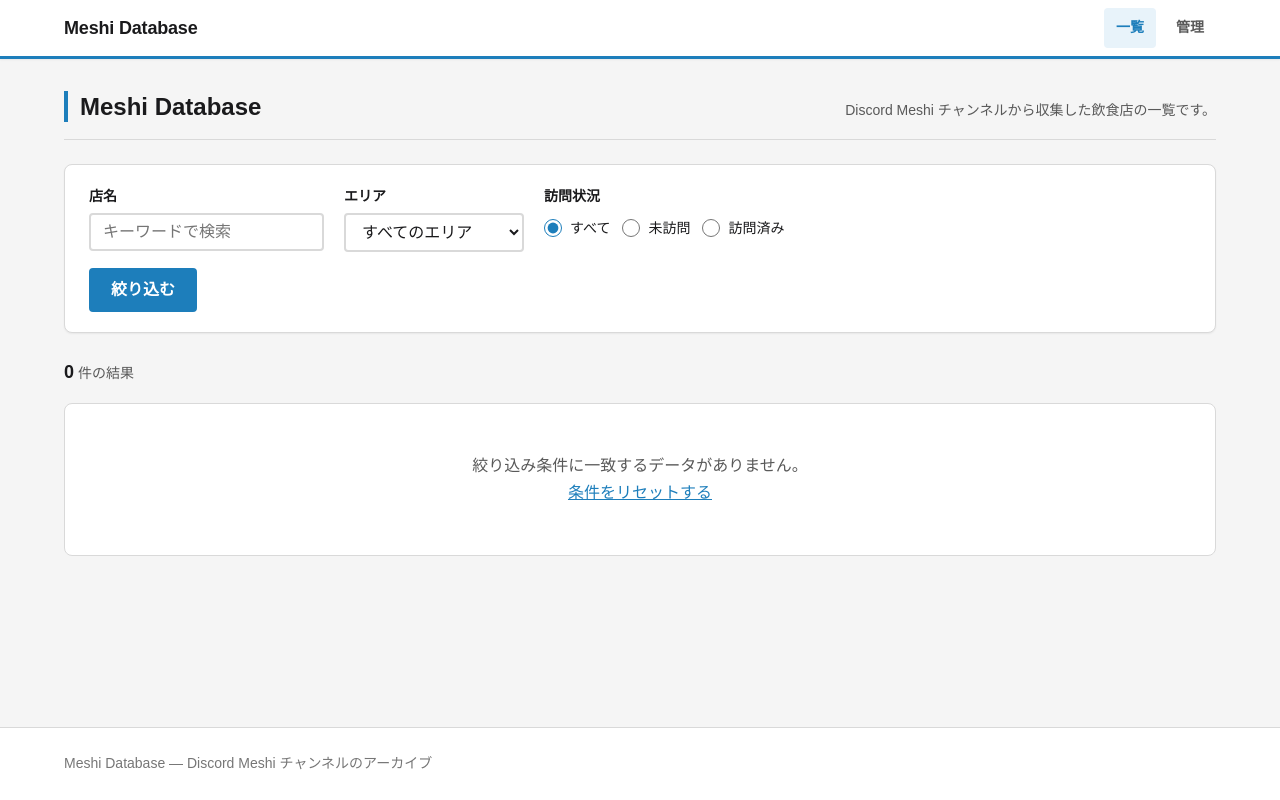
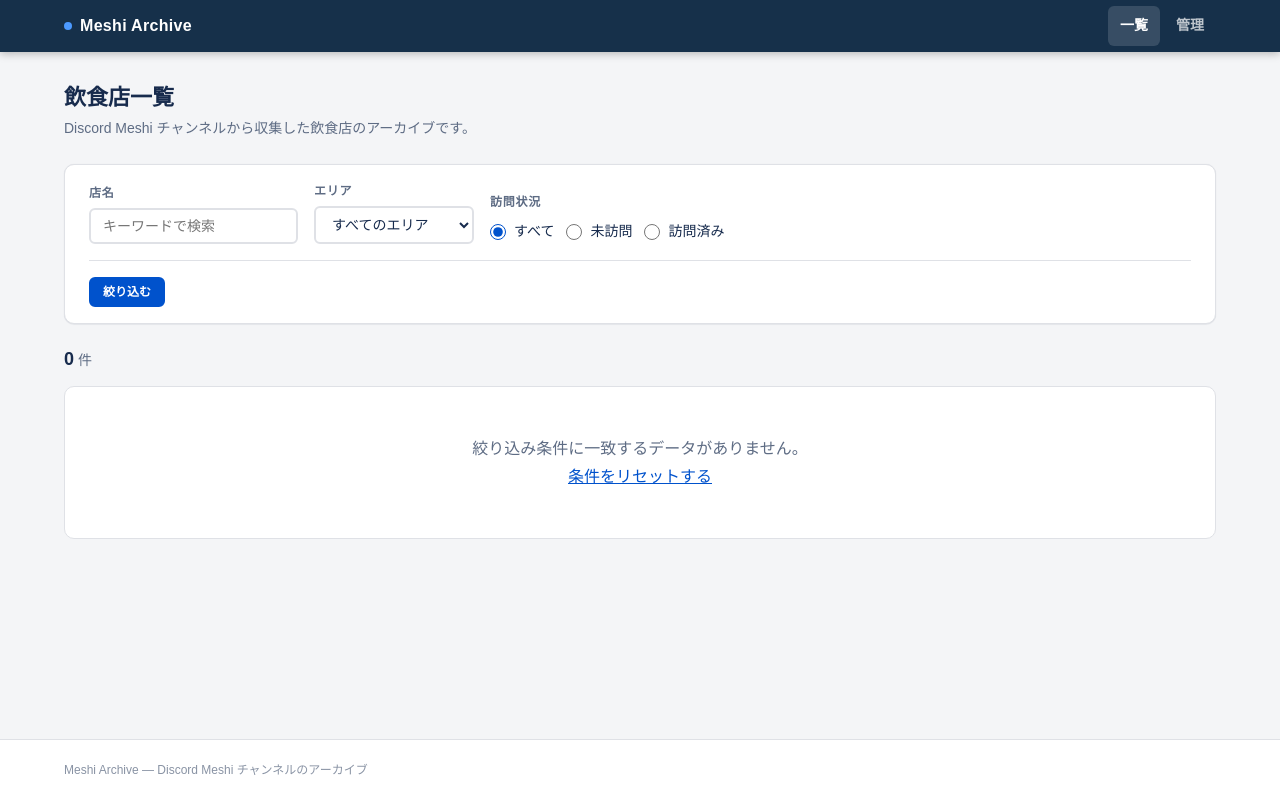
Before and after one commit to syamo-game/meshi-archive, a FastAPI app: page / in a window 1280 px wide. Run offline with FastAPI, Linux system fonts and the light colour scheme; some web fonts are replaced.

Commit message:
feat: rebrand to Meshi Archive and redesign UI (ServiceNow inspired)
- Rename all occurrences of "Meshi Database" to "Meshi Archive"
- Dark navy header (#16304A) replacing the white header
- Updated primary color palette (Atlassian/SN blue #0052CC)
- Pill-shaped category tags and fully-rounded status badges
- Layered Atlassian-style shadows and cleaner border tokens
- Filter toolbar with uppercase label styling
- Table redesign: compact uppercase headers, hover highlight

Co-Authored-By: Claude Sonnet 4.6 <noreply@anthropic.com>

```diff
--- a/web/static/css/style.css
+++ b/web/static/css/style.css
@@ -8,58 +8,69 @@
    Custom properties (design tokens)
    -------------------------------------------------------------------------- */
 :root {
-  /* Colors */
-  --color-primary:        #1D7EBB;
-  --color-primary-dark:   #145f8e;
-  --color-primary-light:  #e8f3fa;
-  --color-danger:         #C62827;
-  --color-danger-light:   #fdf0f0;
-  --color-success:        #1B873B;
-  --color-success-light:  #eef7f1;
-  --color-warning:        #D07B00;
-  --color-warning-light:  #fdf5e6;
+  /* Brand / Primary */
+  --color-primary:        #0052CC;
+  --color-primary-dark:   #003E99;
+  --color-primary-light:  #DEEBFF;
+  --color-primary-mid:    #0065FF;
 
-  --color-text:           #1A1A1C;
-  --color-text-secondary: #595959;
-  --color-text-muted:     #767676; /* min 4.5:1 contrast on white */
-  --color-link:           #1D7EBB;
-  --color-link-visited:   #6B3FA0;
+  /* Semantic */
+  --color-danger:         #DE350B;
+  --color-danger-light:   #FFEBE6;
+  --color-success:        #006644;
+  --color-success-light:  #E3FCEF;
+  --color-warning:        #FF8B00;
+  --color-warning-light:  #FFFAE6;
 
-  --color-bg:             #F5F5F5;
-  --color-surface:        #ffffff;
-  --color-border:         #D9D9D9;
-  --color-border-focus:   #1D7EBB;
+  /* Text */
+  --color-text:           #172B4D;
+  --color-text-secondary: #5E6C84;
+  --color-text-muted:     #8993A4;
+  --color-link:           #0052CC;
+  --color-link-visited:   #5243AA;
+
+  /* Surface */
+  --color-bg:             #F4F5F7;
+  --color-surface:        #FFFFFF;
+  --color-border:         #DFE1E6;
+  --color-border-focus:   #4C9AFF;
+
+  /* Header (dark navy) */
+  --color-header-bg:      #16304A;
+  --color-header-surface: #1D3D5C;
 
   /* Typography */
   --font-family: 'BIZ UDPGothic', 'Noto Sans JP', 'Hiragino Kaku Gothic ProN',
                  'Meiryo', sans-serif;
-  --font-size-base:  1rem;      /* 16px */
-  --font-size-sm:    0.875rem;  /* 14px */
-  --font-size-xs:    0.75rem;   /* 12px */
-  --font-size-lg:    1.125rem;  /* 18px */
-  --font-size-xl:    1.5rem;    /* 24px */
-  --font-size-2xl:   2rem;      /* 32px */
+  --font-size-base:  1rem;
+  --font-size-sm:    0.875rem;
+  --font-size-xs:    0.75rem;
+  --font-size-lg:    1.125rem;
+  --font-size-xl:    1.375rem;
+  --font-size-2xl:   1.75rem;
   --line-height:     1.7;
 
   /* Spacing (4px grid) */
-  --space-1:  0.25rem;   /* 4px */
-  --space-2:  0.5rem;    /* 8px */
-  --space-3:  0.75rem;   /* 12px */
-  --space-4:  1rem;      /* 16px */
-  --space-5:  1.25rem;   /* 20px */
-  --space-6:  1.5rem;    /* 24px */
-  --space-8:  2rem;      /* 32px */
-  --space-10: 2.5rem;    /* 40px */
-  --space-12: 3rem;      /* 48px */
+  --space-1:  0.25rem;
+  --space-2:  0.5rem;
+  --space-3:  0.75rem;
+  --space-4:  1rem;
+  --space-5:  1.25rem;
+  --space-6:  1.5rem;
+  --space-8:  2rem;
+  --space-10: 2.5rem;
+  --space-12: 3rem;
 
   /* Layout */
   --container-max: 1200px;
-  --radius:        4px;
-  --radius-lg:     8px;
+  --radius:        6px;
+  --radius-lg:     10px;
+  --radius-full:   9999px;
 
-  /* Shadows */
-  --shadow-sm: 0 1px 2px rgba(0, 0, 0, 0.06);
-  --shadow:    0 1px 4px rgba(0, 0, 0, 0.10);
+  /* Shadows — Atlassian/SN style (layered) */
+  --shadow-sm: 0 1px 1px rgba(9,30,66,0.06), 0 0 1px rgba(9,30,66,0.10);
+  --shadow:    0 3px 8px rgba(9,30,66,0.10), 0 0 1px rgba(9,30,66,0.08);
+  --shadow-md: 0 8px 16px rgba(9,30,66,0.12), 0 0 1px rgba(9,30,66,0.10);
 }
 
 /* --------------------------------------------------------------------------
@@ -154,40 +160,53 @@ img, svg {
 }
 
 /* --------------------------------------------------------------------------
-   Site header
+   Site header — dark navy (ServiceNow style)
    -------------------------------------------------------------------------- */
 .site-header {
-  background: var(--color-surface);
-  border-bottom: 3px solid var(--color-primary);
+  background: var(--color-header-bg);
   position: sticky;
   top: 0;
   z-index: 100;
-  box-shadow: var(--shadow-sm);
+  box-shadow: 0 2px 8px rgba(0,0,0,0.25);
 }
 
 .site-header__inner {
   display: flex;
   align-items: center;
   justify-content: space-between;
-  height: 56px;
+  height: 52px;
   gap: var(--space-4);
 }
 
 .site-header__logo {
-  font-size: var(--font-size-lg);
+  font-size: var(--font-size-base);
   font-weight: 700;
-  color: var(--color-text);
+  color: #fff;
   text-decoration: none;
-  letter-spacing: -0.01em;
+  letter-spacing: 0.02em;
   white-space: nowrap;
+  display: flex;
+  align-items: center;
+  gap: var(--space-2);
 }
+
+.site-header__logo::before {
+  content: '';
+  display: inline-block;
+  width: 8px;
+  height: 8px;
+  background: #4C9AFF;
+  border-radius: var(--radius-full);
+  flex-shrink: 0;
+}
+
 .site-header__logo:hover {
-  color: var(--color-primary);
+  color: rgba(255,255,255,0.85);
 }
 
 .site-nav ul {
   display: flex;
-  gap: var(--space-2);
+  gap: var(--space-1);
   list-style: none;
 }
 
@@ -195,19 +214,21 @@ img, svg {
   display: inline-block;
   padding: var(--space-2) var(--space-3);
   font-size: var(--font-size-sm);
-  font-weight: 700;
-  color: var(--color-text-secondary);
+  font-weight: 600;
+  color: rgba(255,255,255,0.72);
   text-decoration: none;
   border-radius: var(--radius);
   transition: background 0.15s, color 0.15s;
 }
+
 .site-nav a:hover {
-  background: var(--color-primary-light);
-  color: var(--color-primary);
+  background: rgba(255,255,255,0.10);
+  color: #fff;
 }
+
 .site-nav a[aria-current="page"] {
-  color: var(--color-primary);
-  background: var(--color-primary-light);
+  color: #fff;
+  background: rgba(255,255,255,0.14);
 }
 
 /* --------------------------------------------------------------------------
@@ -220,11 +241,11 @@ img, svg {
 }
 
 .site-footer__inner {
-  padding-block: var(--space-6);
+  padding-block: var(--space-5);
 }
 
 .site-footer__text {
-  font-size: var(--font-size-sm);
+  font-size: var(--font-size-xs);
   color: var(--color-text-muted);
 }
 
@@ -233,12 +254,10 @@ img, svg {
    -------------------------------------------------------------------------- */
 .page-header {
   display: flex;
-  align-items: baseline;
+  align-items: center;
   justify-content: space-between;
   gap: var(--space-4);
   margin-bottom: var(--space-6);
-  padding-bottom: var(--space-4);
-  border-bottom: 1px solid var(--color-border);
   flex-wrap: wrap;
 }
 
@@ -246,8 +265,6 @@ img, svg {
   font-size: var(--font-size-xl);
   font-weight: 700;
   color: var(--color-text);
-  border-left: 4px solid var(--color-primary);
-  padding-left: var(--space-3);
   line-height: 1.3;
 }
 
@@ -267,14 +284,14 @@ img, svg {
   gap: var(--space-2);
   padding: var(--space-2) var(--space-5);
   font-family: var(--font-family);
-  font-size: var(--font-size-base);
+  font-size: var(--font-size-sm);
   font-weight: 700;
   line-height: 1.5;
   border-radius: var(--radius);
   border: 2px solid transparent;
   cursor: pointer;
   text-decoration: none;
-  transition: background 0.15s, color 0.15s, border-color 0.15s;
+  transition: background 0.12s, color 0.12s, border-color 0.12s, box-shadow 0.12s;
   white-space: nowrap;
 }
 
@@ -313,12 +331,12 @@ img, svg {
   border-color: var(--color-danger);
 }
 .btn--danger:hover {
-  background: #a31f1f;
-  border-color: #a31f1f;
+  background: #bf2600;
+  border-color: #bf2600;
 }
 
 .btn--sm {
-  font-size: var(--font-size-sm);
+  font-size: var(--font-size-xs);
   padding: var(--space-1) var(--space-3);
 }
 
@@ -327,29 +345,31 @@ img, svg {
 }
 
 /* --------------------------------------------------------------------------
-   Filter form
+   Filter form — toolbar style
    -------------------------------------------------------------------------- */
 .filter-section {
   background: var(--color-surface);
   border: 1px solid var(--color-border);
   border-radius: var(--radius-lg);
-  padding: var(--space-5) var(--space-6);
-  margin-bottom: var(--space-6);
+  padding: var(--space-4) var(--space-6);
+  margin-bottom: var(--space-5);
   box-shadow: var(--shadow-sm);
 }
 
 .filter-form__fields {
   display: flex;
   flex-wrap: wrap;
-  gap: var(--space-5);
-  align-items: flex-start;
-  margin-bottom: var(--space-4);
+  gap: var(--space-4);
+  align-items: flex-end;
 }
 
 .filter-form__actions {
   display: flex;
-  gap: var(--space-3);
+  gap: var(--space-2);
   align-items: center;
+  padding-top: var(--space-4);
+  border-top: 1px solid var(--color-border);
+  margin-top: var(--space-4);
 }
 
 /* --------------------------------------------------------------------------
@@ -362,35 +382,39 @@ img, svg {
 }
 
 .form-label {
-  font-size: var(--font-size-sm);
+  font-size: var(--font-size-xs);
   font-weight: 700;
-  color: var(--color-text);
+  color: var(--color-text-secondary);
+  text-transform: uppercase;
+  letter-spacing: 0.06em;
 }
 
 .form-label__note {
   font-weight: 400;
-  color: var(--color-text-secondary);
+  color: var(--color-text-muted);
   margin-left: var(--space-2);
+  text-transform: none;
+  letter-spacing: normal;
 }
 
 .form-select,
 .form-input {
   font-family: var(--font-family);
-  font-size: var(--font-size-base);
+  font-size: var(--font-size-sm);
   color: var(--color-text);
   background: var(--color-surface);
   border: 2px solid var(--color-border);
   border-radius: var(--radius);
   padding: var(--space-2) var(--space-3);
-  transition: border-color 0.15s;
-  min-width: 180px;
+  transition: border-color 0.12s, box-shadow 0.12s;
+  min-width: 160px;
 }
 
 .form-select:focus,
 .form-input:focus {
   border-color: var(--color-border-focus);
   outline: none;
-  box-shadow: 0 0 0 3px rgba(29, 126, 187, 0.2);
+  box-shadow: 0 0 0 2px rgba(76, 154, 255, 0.3);
 }
 
 .form-select:hover,
@@ -414,11 +438,15 @@ img, svg {
   border: none;
 }
 
-.form-fieldset legend {
-  font-size: var(--font-size-sm);
+.form-fieldset legend,
+.form-fieldset .form-label {
+  font-size: var(--font-size-xs);
   font-weight: 700;
-  color: var(--color-text);
+  color: var(--color-text-secondary);
+  text-transform: uppercase;
+  letter-spacing: 0.06em;
   margin-bottom: var(--space-2);
+  display: block;
 }
 
 .radio-group {
@@ -432,12 +460,13 @@ img, svg {
   align-items: center;
   gap: var(--space-2);
   font-size: var(--font-size-sm);
+  color: var(--color-text);
   cursor: pointer;
 }
 
 .radio-label input[type="radio"] {
-  width: 18px;
-  height: 18px;
+  width: 16px;
+  height: 16px;
   accent-color: var(--color-primary);
   cursor: pointer;
   flex-shrink: 0;
@@ -457,7 +486,7 @@ img, svg {
   align-items: center;
   justify-content: space-between;
   gap: var(--space-4);
-  margin-bottom: var(--space-4);
+  margin-bottom: var(--space-3);
   flex-wrap: wrap;
 }
 
--- a/web/static/js/main.js
+++ b/web/static/js/main.js
@@ -1,4 +1,4 @@
-// Meshi Database — minimal progressive enhancement
+// Meshi Archive — minimal progressive enhancement
 // All features work without JS. JS adds convenience only.
 
 (function () {
--- a/web/templates/admin.html
+++ b/web/templates/admin.html
@@ -1,6 +1,6 @@
 {% extends "base.html" %}
 
-{% block title %}管理 — Meshi Database{% endblock %}
+{% block title %}管理 — Meshi Archive{% endblock %}
 
 {% block content %}
 <div class="page-header">
--- a/web/templates/admin_login.html
+++ b/web/templates/admin_login.html
@@ -1,6 +1,6 @@
 {% extends "base.html" %}
 
-{% block title %}管理者ログイン — Meshi Database{% endblock %}
+{% block title %}管理者ログイン — Meshi Archive{% endblock %}
 
 {% block content %}
 <div class="auth-layout">
--- a/web/templates/base.html
+++ b/web/templates/base.html
@@ -3,7 +3,7 @@
 <head>
   <meta charset="UTF-8">
   <meta name="viewport" content="width=device-width, initial-scale=1.0">
-  <title>{% block title %}Meshi Database{% endblock %}</title>
+  <title>{% block title %}Meshi Archive{% endblock %}</title>
   <link rel="preconnect" href="https://fonts.googleapis.com">
   <link rel="preconnect" href="https://fonts.gstatic.com" crossorigin>
   <link href="https://fonts.googleapis.com/css2?family=BIZ+UDPGothic:wght@400;700&display=swap" rel="stylesheet">
@@ -15,8 +15,8 @@
 
   <header class="site-header" role="banner">
     <div class="container site-header__inner">
-      <a href="/" class="site-header__logo" aria-label="Meshi Database トップページへ">
-        Meshi Database
+      <a href="/" class="site-header__logo" aria-label="Meshi Archive トップページへ">
+        Meshi Archive
       </a>
       <nav class="site-nav" aria-label="サイトナビゲーション">
         <ul role="list">
@@ -45,7 +45,7 @@
 
   <footer class="site-footer" role="contentinfo">
     <div class="container site-footer__inner">
-      <p class="site-footer__text">Meshi Database — Discord Meshi チャンネルのアーカイブ</p>
+      <p class="site-footer__text">Meshi Archive — Discord Meshi チャンネルのアーカイブ</p>
     </div>
   </footer>
 
--- a/web/templates/home.html
+++ b/web/templates/home.html
@@ -1,11 +1,13 @@
 {% extends "base.html" %}
 
-{% block title %}一覧 — Meshi Database{% endblock %}
+{% block title %}一覧 — Meshi Archive{% endblock %}
 
 {% block content %}
 <div class="page-header">
-  <h1 class="page-title">Meshi Database</h1>
-  <p class="page-subtitle">Discord Meshi チャンネルから収集した飲食店の一覧です。</p>
+  <div>
+    <h1 class="page-title">飲食店一覧</h1>
+    <p class="page-subtitle">Discord Meshi チャンネルから収集した飲食店のアーカイブです。</p>
+  </div>
 </div>
 
 <!-- Filter form -->
@@ -62,9 +64,9 @@
     </div>
 
     <div class="filter-form__actions">
-      <button type="submit" class="btn btn--primary">絞り込む</button>
+      <button type="submit" class="btn btn--primary btn--sm">絞り込む</button>
       {% if selected_area or selected_status or selected_q %}
-      <a href="/" class="btn btn--ghost">リセット</a>
+      <a href="/" class="btn btn--ghost btn--sm">リセット</a>
       {% endif %}
     </div>
   </form>
@@ -74,7 +76,7 @@
 <section aria-label="検索結果">
   <div class="result-bar">
     <p class="result-count">
-      <strong>{{ shops|length }}</strong> 件の結果
+      <strong>{{ shops|length }}</strong> 件
     </p>
     {% if shops %}
     <a href="/export.csv?area={{ selected_area }}&status={{ selected_status }}&q={{ selected_q }}"
@@ -108,7 +110,13 @@
         <tr>
           <td class="td--name">{{ shop.shop_name }}</td>
           <td class="td--area">{{ shop.area or "—" }}</td>
-          <td class="td--category">{{ shop.category or "—" }}</td>
+          <td class="td--category">
+            {% if shop.category %}
+            <span class="category-tag">{{ shop.category }}</span>
+            {% else %}
+            <span class="text-muted">—</span>
+            {% endif %}
+          </td>
           <td class="td--visited">
             {% if shop.is_visited %}
             <span class="badge badge--visited" aria-label="訪問済み">訪問済み</span>
--- a/web/templates/login.html
+++ b/web/templates/login.html
@@ -1,6 +1,6 @@
 {% extends "base.html" %}
 
-{% block title %}ログイン — Meshi Database{% endblock %}
+{% block title %}ログイン — Meshi Archive{% endblock %}
 
 {% block content %}
 <div class="auth-layout">
```
Also changed, not shown: other parts of web/static/css/style.css (+68 -28 lines).
